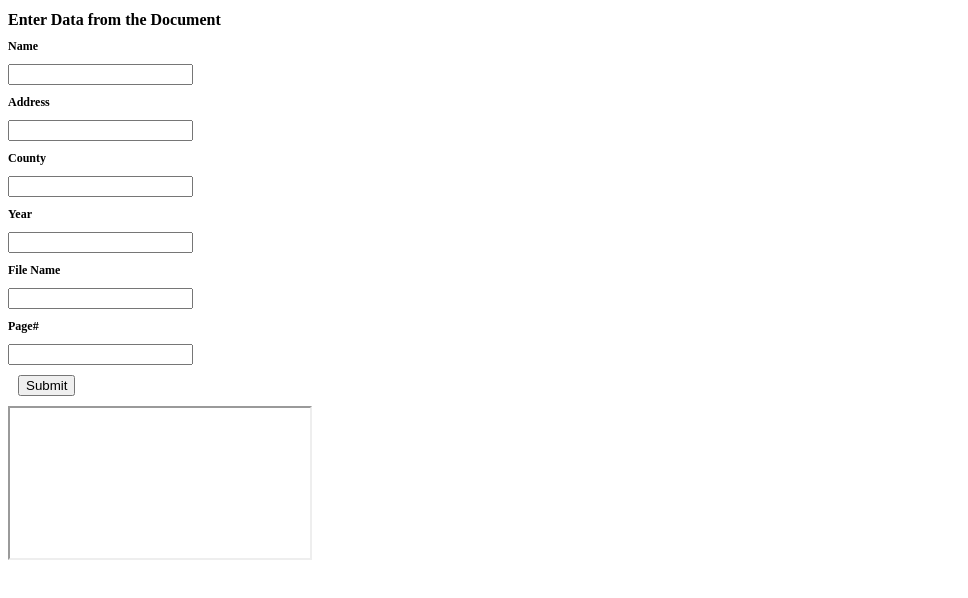
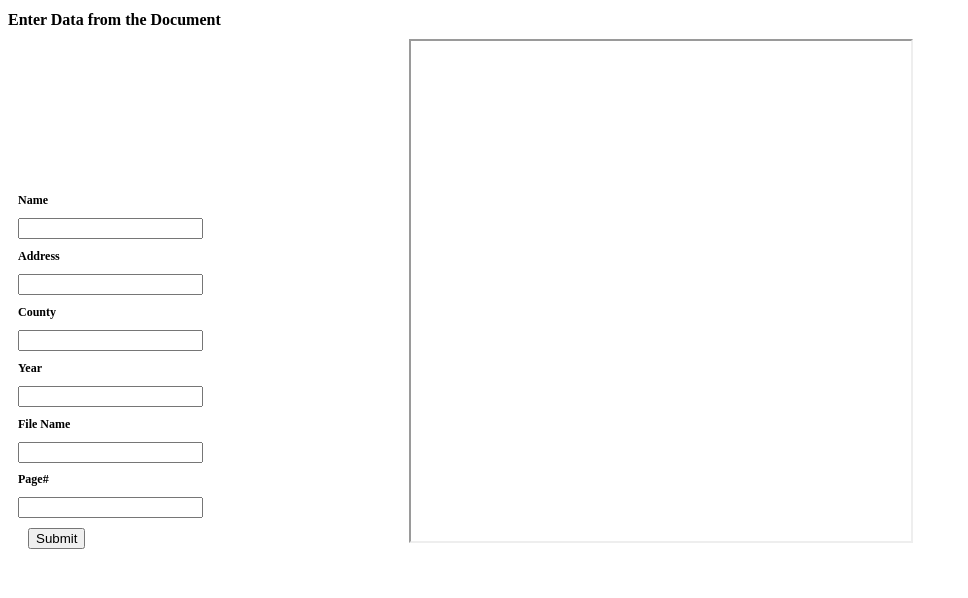
Before and after one commit to wjbarng/WAEvictionApp, a plain HTML site: page submit.html in a window 1280 px wide. Shown: the whole page, without its empty margins (0-968 px from the left). Drawn offline with nearby package versions, Linux system fonts and the light colour scheme.

Commit message:
Update submitstyle.css

```diff
--- a/css/submitstyle.css
+++ b/css/submitstyle.css
@@ -1,5 +1,25 @@
 body {
     font-size: 0.5rem;
+}
+
+
+#submitsection {
+    margin: 10px;
+    display: inline-block;
+    width: 30%;
+    height: 100%;
+}
+
+
+#pdfsection {
+    display: inline-block;
+    width: 50%;
+    height: 500px;
+}
+
+iframe {
+    height: 500px;
+    width: 500px;
 }
 
 button {
```
